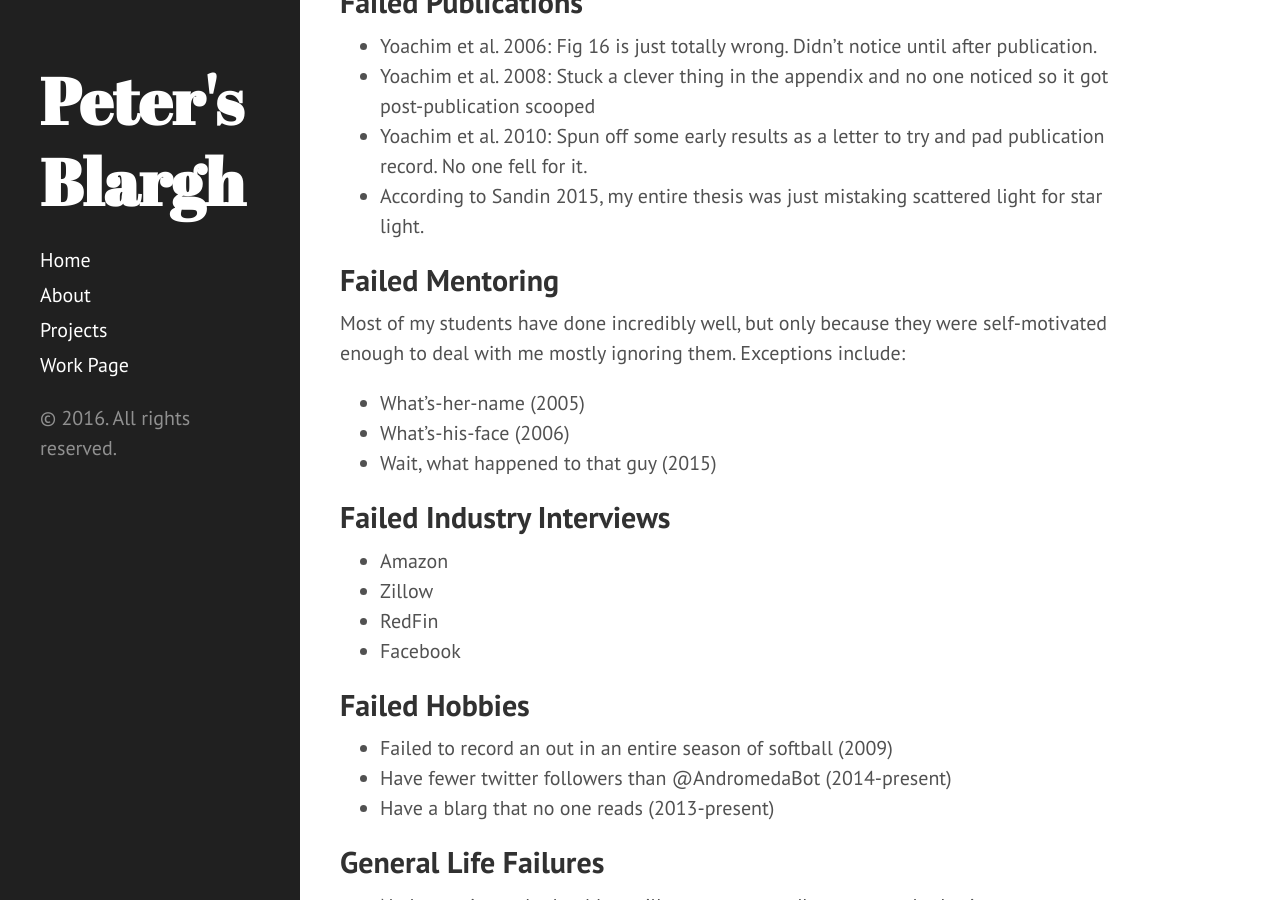
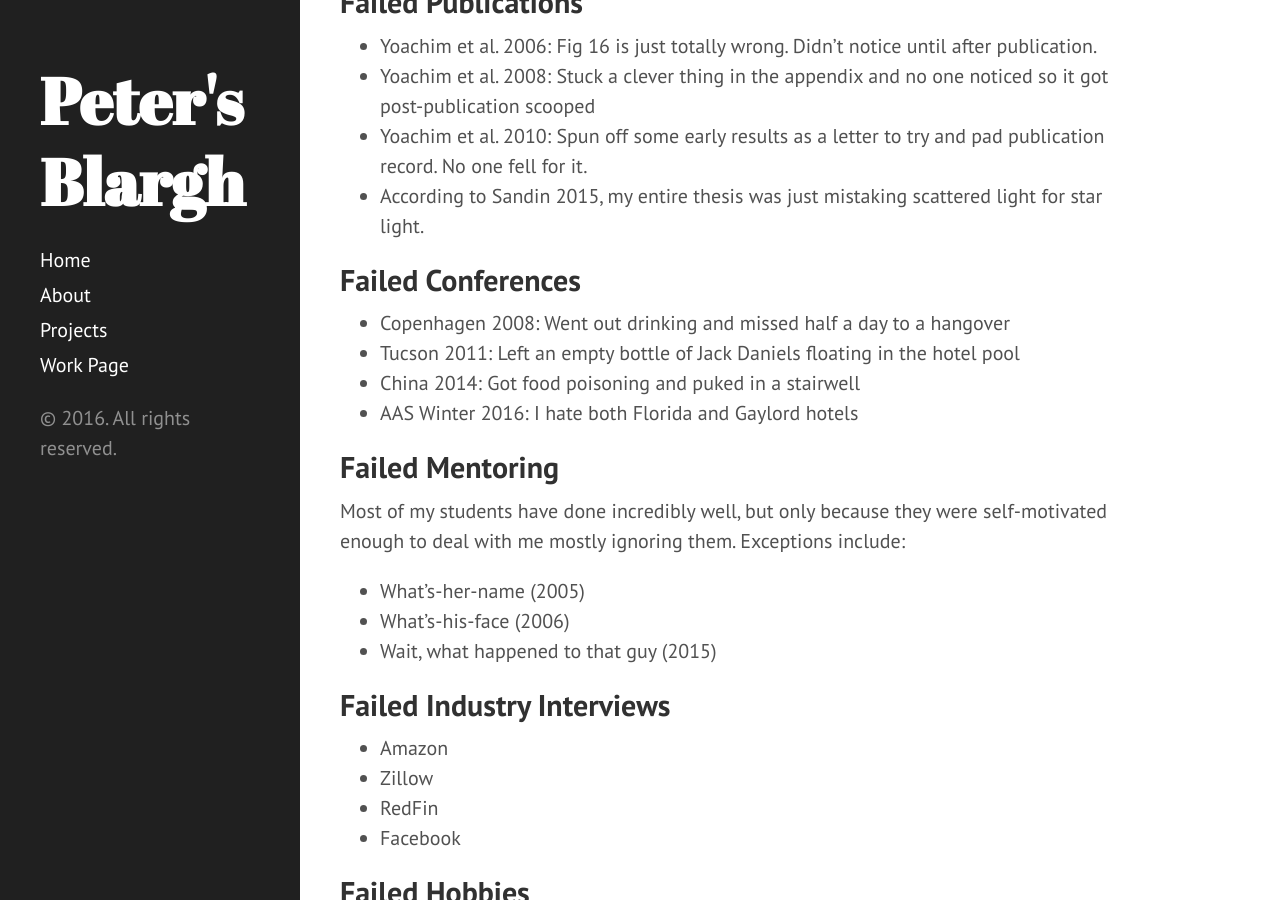
Before and after one commit to yoachim/yoachim.github.io, a Jekyll site: the page built from _posts/2016-05-03-cv-of-fail.md, in a window 1280 px wide and 900 px high, scrolled down 1242 px. Built offline with Jekyll 4.4.1, drawn with Linux system fonts in a browser that asks for light colours.

Commit message:
more tweeks

```diff
--- a/_posts/2016-05-03-cv-of-fail.md
+++ b/_posts/2016-05-03-cv-of-fail.md
@@ -52,6 +52,12 @@ I thought it would be fun to copy the idea of a [CV of Failure](http://www.princ
 * Yoachim et al. 2010: Spun off some early results as a letter to try and pad publication record. No one fell for it.
 * According to Sandin 2015, my entire thesis was just mistaking scattered light for star light.
 
+## Failed Conferences ##
+
+* Copenhagen 2008: Went out drinking and missed half a day to a hangover
+* Tucson 2011: Left an empty bottle of Jack Daniels floating in the hotel pool
+* China 2014: Got food poisoning and puked in a stairwell
+* AAS Winter 2016: I hate both Florida and Gaylord hotels
 
 ## Failed Mentoring ##
 
```
